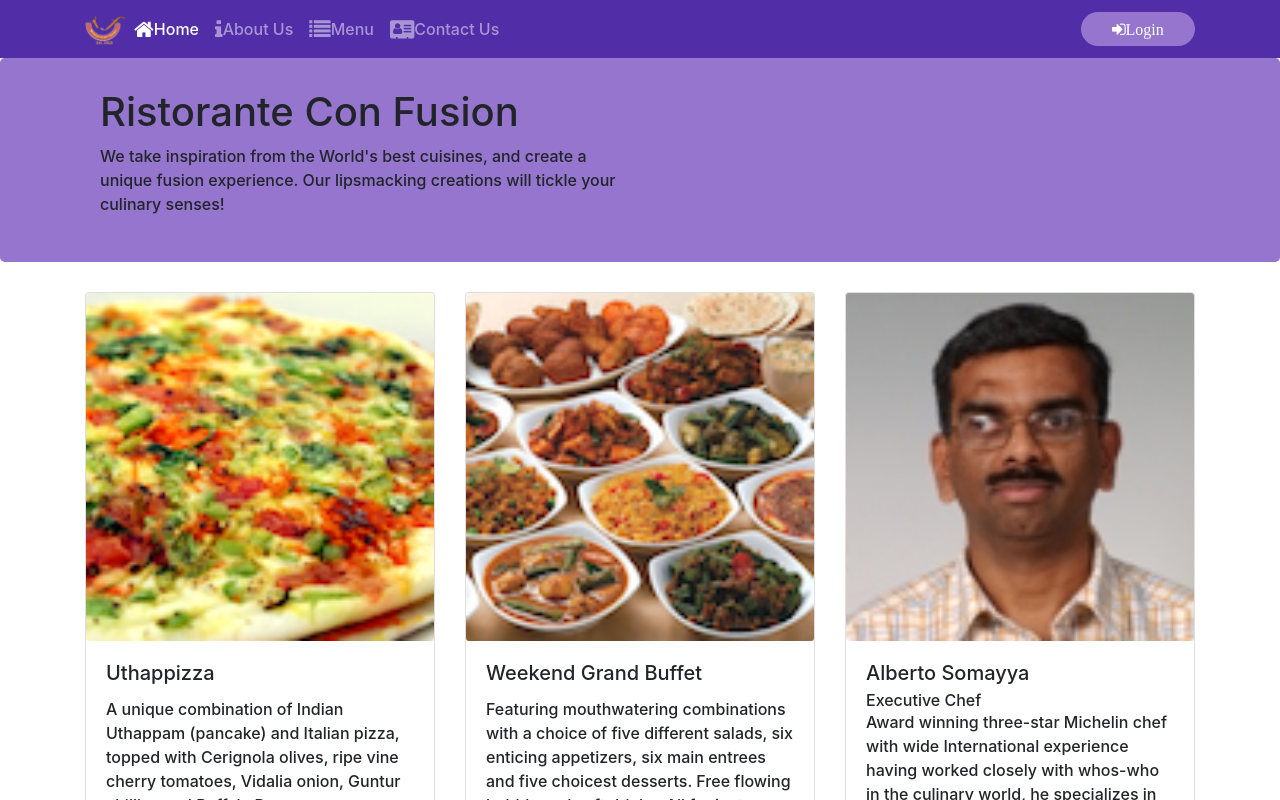
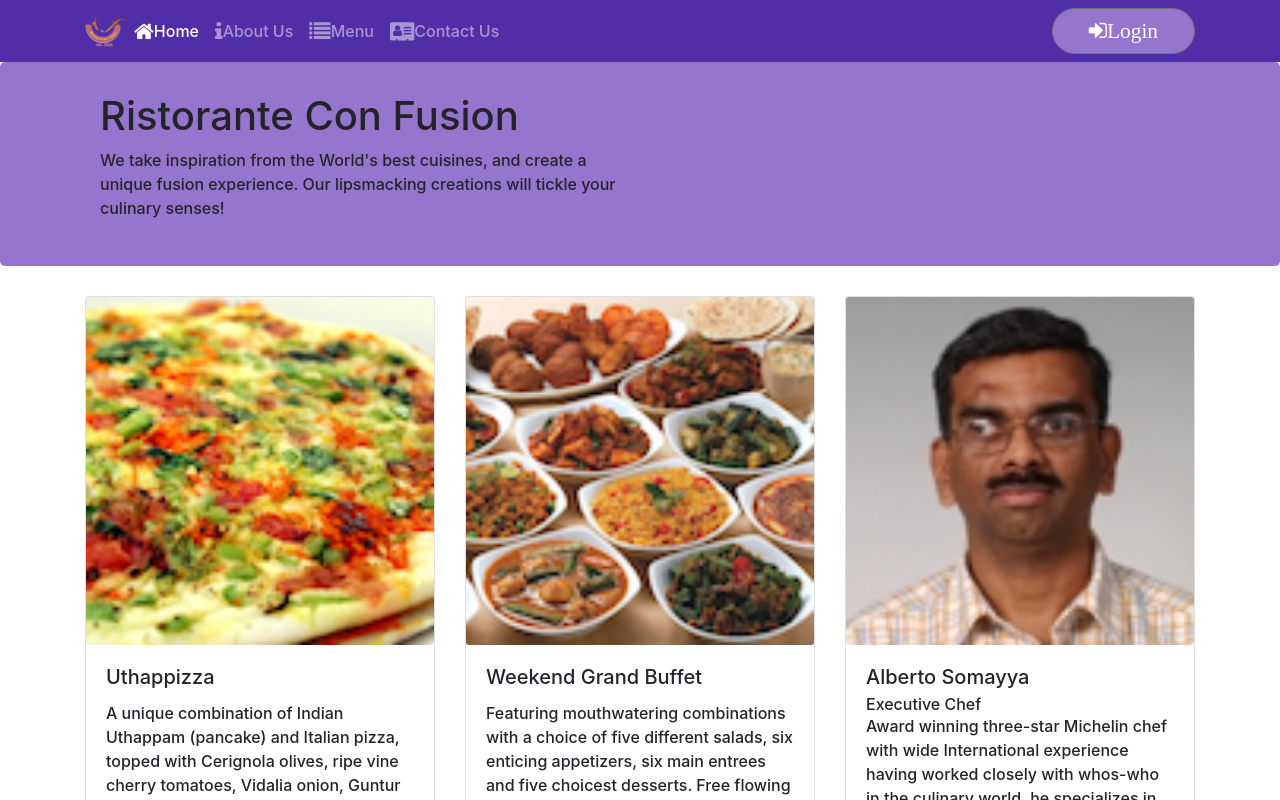
Before and after one commit to adarshRaj7/confusionReact, a React (Create React App) app: page /home in a window 1280 px wide. Shown: the top 800 px of the page. Built offline with nearby package versions, Linux system fonts and the light colour scheme.

Commit message:
Pill Improved

```diff
--- a/src/App.css
+++ b/src/App.css
@@ -100,4 +100,5 @@
 .login-btn{
 
   background-color: #9575CD;
+  border-radius: 26px;
 }
--- a/src/components/HeaderComponent.js
+++ b/src/components/HeaderComponent.js
@@ -81,9 +81,9 @@ class Header extends Component{
 
                         <Nav className="ml-auto" navbar>
                             <NavItem>
-                                <Badge  className="login-btn " pill onClick={this.toggleModal}>
+                                <Button  className="login-btn " pill onClick={this.toggleModal}>
                                     <span className='mt-2 mb-2 ml-4 mr-4 fa fa-sign-in fa-lg'>Login</span>
-                                </Badge>
+                                </Button>
                             </NavItem>
                         </Nav>
                     </Collapse>
```
